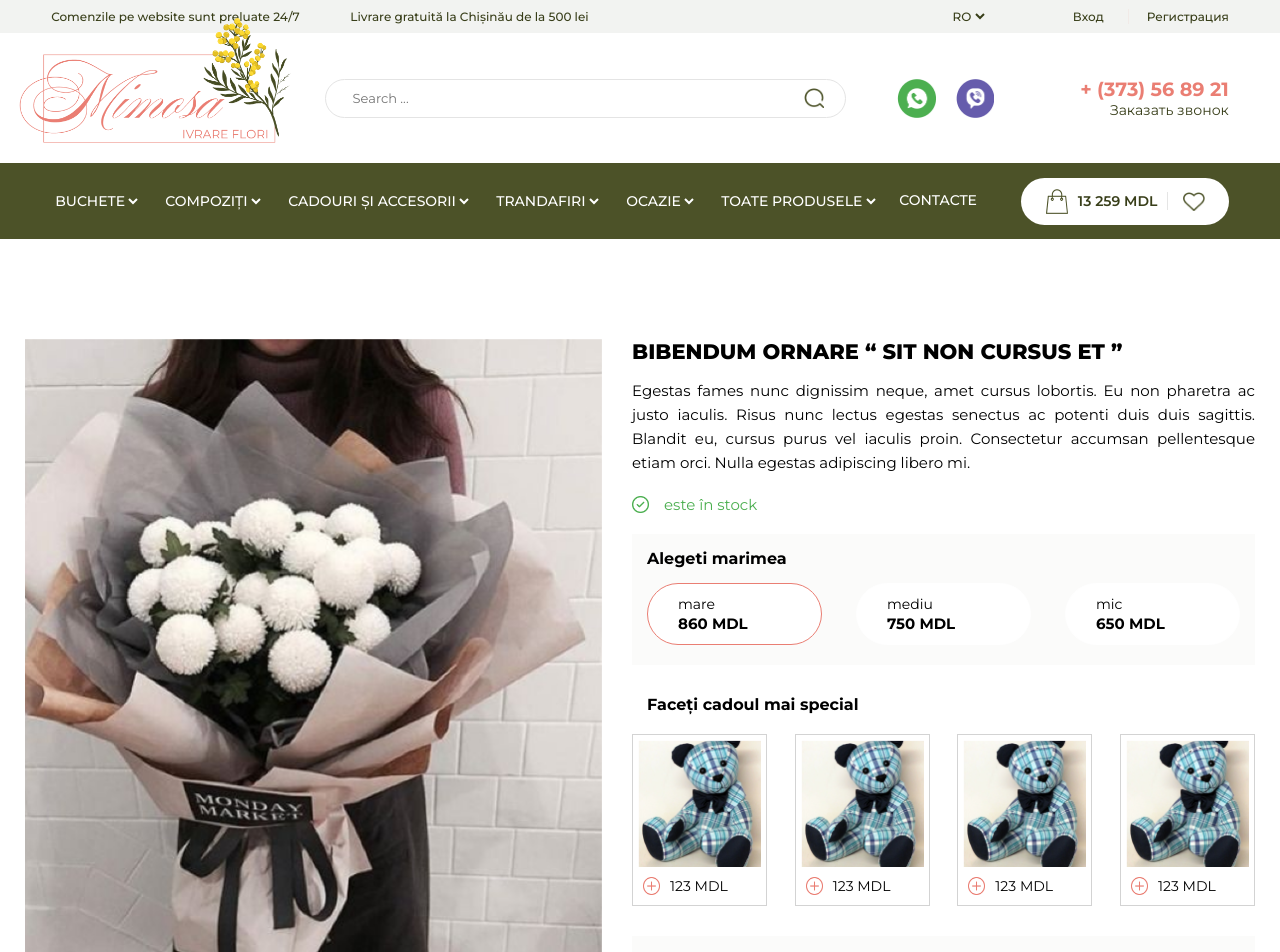
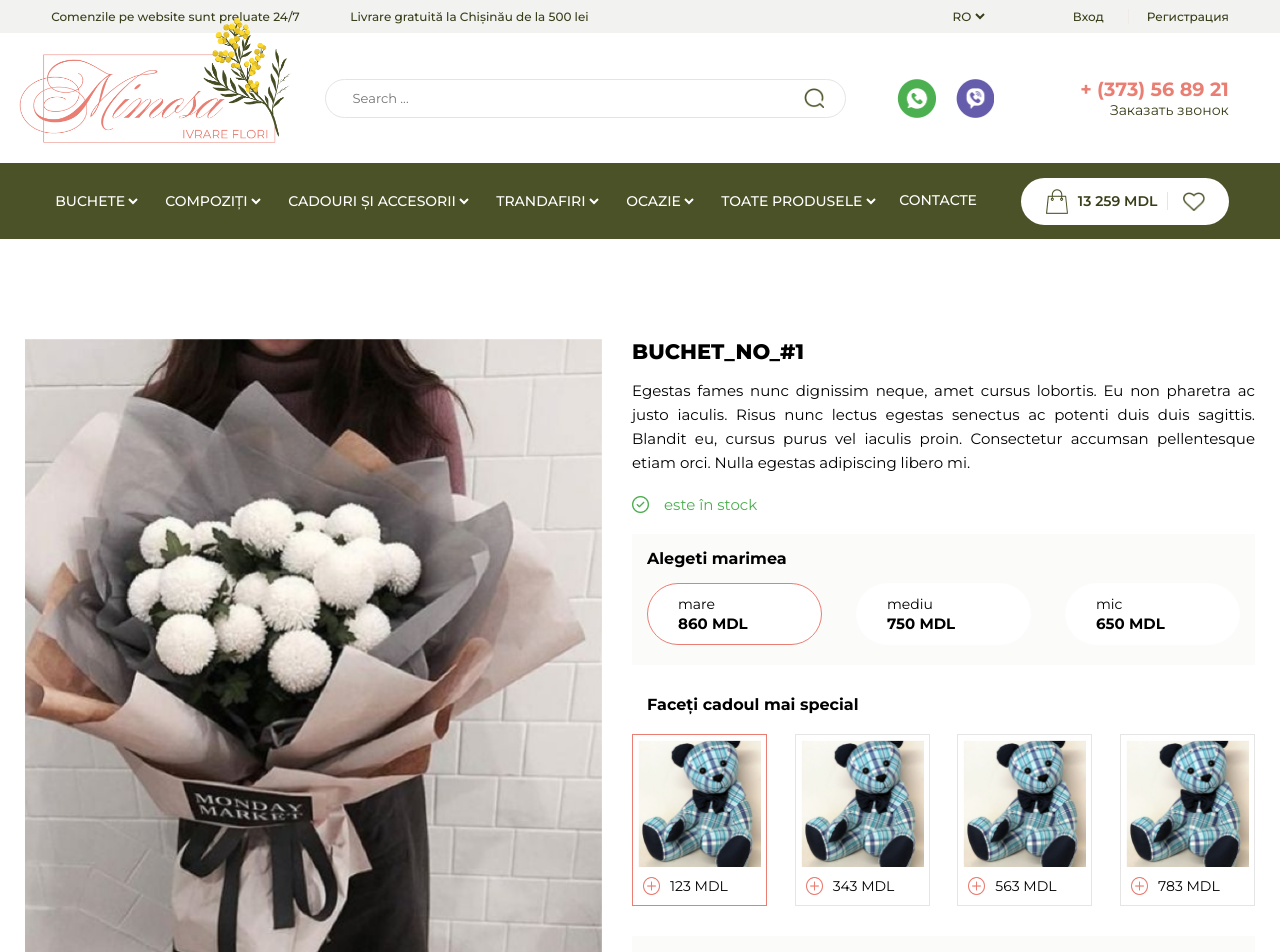
Before and after one commit to sigmakappabeta/Project-Ceainik, a React (Create React App) app: page /product in a window 1280 px wide. Shown: the top 952 px of the page. Built offline with nearby package versions, Linux system fonts and the light colour scheme.

Commit message:
added the hover/click logic to special options, added JSON retrieval to size options and special options

```diff
--- a/src/components/OrderSetup.js
+++ b/src/components/OrderSetup.js
@@ -8,18 +8,46 @@ import SpecialOption from "./SpecialOption";
 export const SelectedSizeOption = createContext(null);
 export const SelectedSpecialOption = createContext(null);
 export default function OrderSetup() {
+  //==========PRODUCT OBJECT=============
+  let i = 0;
+  const product = {
+    name: "BUCHET_NO_#1",
+    description:
+      "Egestas fames nunc dignissim neque, amet cursus lobortis. Eu non pharetra ac justo iaculis. Risus nunc lectus egestas senectus ac potenti duis duis sagittis. Blandit eu, cursus purus vel iaculis proin. Consectetur accumsan pellentesque etiam orci. Nulla egestas adipiscing libero mi.",
+    sizes: [
+      { size: "mare", price: "860", id: "1" },
+      { size: "mediu", price: "750", id: "2" },
+      { size: "mic", price: "650", id: "3" },
+    ],
+    specs: [
+      { img: "teddy_1.png", price: "123", id: "1" },
+      { img: "teddy_1.png", price: "343", id: "2" },
+      { img: "teddy_1.png", price: "563", id: "3" },
+      { img: "teddy_1.png", price: "783", id: "4" },
+    ],
+  };
+
+  //=======================
   const [selected_size, set_selected_size] = useState("1");
   const [selected_special_op, set_selected_special_op] = useState("1");
+  const product_sizes = product.sizes;
+  const size_options_block = product.sizes.map((size) => (
+    <SizeOption
+      size={size.size}
+      price={size.price}
+      id={size.id}
+      key={size.id}
+    />
+  ));
+
+  const special_option_block = product.specs.map((spec) => (
+    <SpecialOption price={spec.price} image={spec.img} id={spec.id} />
+  ));
+
   return (
     <div className="order_setup">
-      <h1>BIBENDUM ORNARE “ SIT NON CURSUS ET ”</h1>
-      <p>
-        Egestas fames nunc dignissim neque, amet cursus lobortis. Eu non
-        pharetra ac justo iaculis. Risus nunc lectus egestas senectus ac potenti
-        duis duis sagittis. Blandit eu, cursus purus vel iaculis proin.
-        Consectetur accumsan pellentesque etiam orci. Nulla egestas adipiscing
-        libero mi.
-      </p>
+      <h1>{product.name}</h1>
+      <p>{product.description}</p>
       <div className="available">
         <img src={GreenCheckmark} />
         <p>este în stock</p>
@@ -30,9 +58,10 @@ export default function OrderSetup() {
           <SelectedSizeOption.Provider
             value={[selected_size, set_selected_size]}
           >
-            <SizeOption size="mare" price="860" id="1" />
+            {size_options_block}
+            {/* <SizeOption size="mare" price="860" id="1" />
             <SizeOption size="mediu" price="750" id="2" />
-            <SizeOption size="mic" price="650" id="3" />
+            <SizeOption size="mic" price="650" id="3" /> */}
           </SelectedSizeOption.Provider>
         </div>
       </div>
@@ -43,10 +72,11 @@ export default function OrderSetup() {
           <SelectedSpecialOption.Provider
             value={[selected_special_op, set_selected_special_op]}
           >
-            <SpecialOption price="123" id="1" />
-            <SpecialOption price="123" id="1" />
-            <SpecialOption price="123" id="1" />
-            <SpecialOption price="123" id="1" />
+            {/* <SpecialOption price="123" id="1" />
+            <SpecialOption price="232" id="2" />
+            <SpecialOption price="456" id="3" />
+            <SpecialOption price="678" id="4" /> */}
+            {special_option_block}
           </SelectedSpecialOption.Provider>
         </div>
       </div>
--- a/src/components/SpecialOption.js
+++ b/src/components/SpecialOption.js
@@ -1,5 +1,5 @@
 import React, { useState, useEffect, useContext } from "react";
-import TeddyBear from "./images/teddy_1.png";
+// import TeddyBear from "./images/teddy_1.png";
 import PinkPlus from "./images/pink_plus.png";
 import { SelectedSpecialOption } from "./OrderSetup";
 
@@ -7,33 +7,39 @@ export default function SpecialOption(props) {
   const selection_context = useContext(SelectedSpecialOption);
   let selected_option_id = selection_context[0];
   const set_selected_option = selection_context[1];
-  const [stl, setStl] = useState("white");
+  const [stl, setStl] = useState("rgba(229, 229, 229, 1)");
   useEffect(() => {
     if (selected_option_id === props.id) {
       setStl("rgba(234, 126, 115, 1)");
     } else if (
       selected_option_id !== props.id &&
-      stl !== "rgba(76, 82, 40, 0.34)"
+      stl !== "rgba(234, 126, 115, 0.33)"
     ) {
-      setStl("white");
+      setStl("rgba(229, 229, 229, 1)");
     }
   });
   const HoverMouseOn = () => {
-    if (stl === "white") {
-      setStl("rgba(76, 82, 40, 0.34)");
+    if (stl === "rgba(229, 229, 229, 1)") {
+      setStl("rgba(234, 126, 115, 0.33)");
     }
   };
   const HoverMouseOFF = () => {
-    if (stl === "rgba(76, 82, 40, 0.34)") {
-      setStl("white");
+    if (stl === "rgba(234, 126, 115, 0.33)") {
+      setStl("rgba(229, 229, 229, 1)");
     }
   };
   const HandleClick = () => {
     set_selected_option(props.id);
   };
   return (
-    <div className="special_option">
-      <img src={TeddyBear} />
+    <div
+      className="special_option"
+      onMouseOver={HoverMouseOn}
+      onMouseOut={HoverMouseOFF}
+      onClick={HandleClick}
+      style={{ borderColor: stl }}
+    >
+      <img src={require("./images/" + props.image).default} />
       <div className="plus_and_price">
         <img src={PinkPlus} />
         <p>{props.price} MDL</p>
--- a/src/index.css
+++ b/src/index.css
@@ -862,20 +862,24 @@
 
 .special_option > img {
   max-width: 123px;
+  pointer-events: none;
 }
 
 .plus_and_price {
   display: flex;
   margin: 10px 0px 5px 0px;
+  pointer-events: none;
 }
 
 .plus_and_price > p {
   font-size: 14px;
+  pointer-events: none;
 }
 
 .plus_and_price > img {
   width: 17px;
   margin: 0px 10px 0px 5px;
+  pointer-events: none;
 }
 
 .total_div {
```
Also changed, not shown: 1 other file (tests, documents, lock files or other folders).
